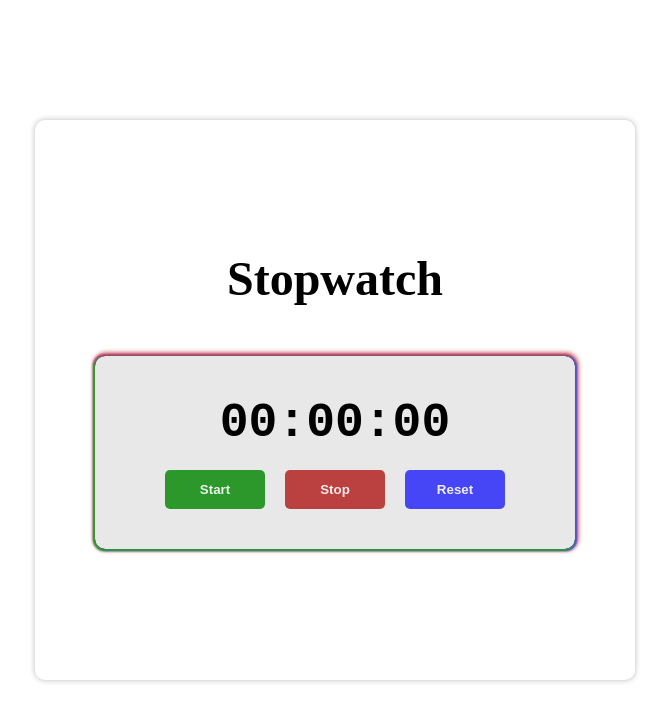
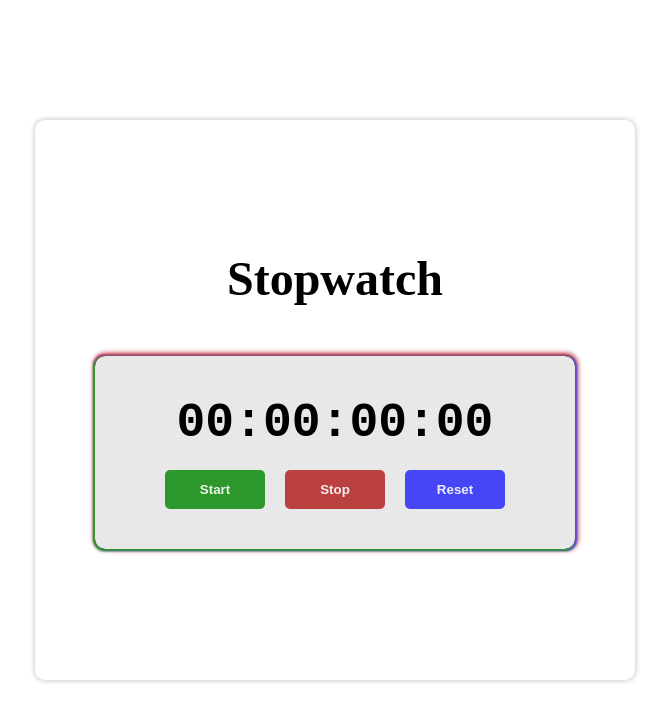
Before and after one commit to Caleb0517/Stopwatch, a plain HTML site: page index.html in a window 1280 px wide. Shown: the whole page, without its empty margins (305-974 px from the left). Drawn offline with Linux system fonts and the light colour scheme.

Commit message:
Update index.html

```diff
--- a/index.html
+++ b/index.html
@@ -12,7 +12,7 @@
         <h1 id="myH1">Stopwatch</h1>
 
         <div id="container">
-            <div id="display">00:00:00</div>
+            <div id="display">00:00:00:00</div>
             <div id="controls">
                 <button id="start" onclick="start()">Start</button>
                 <button id="stop" onclick="stop()">Stop</button>
```
